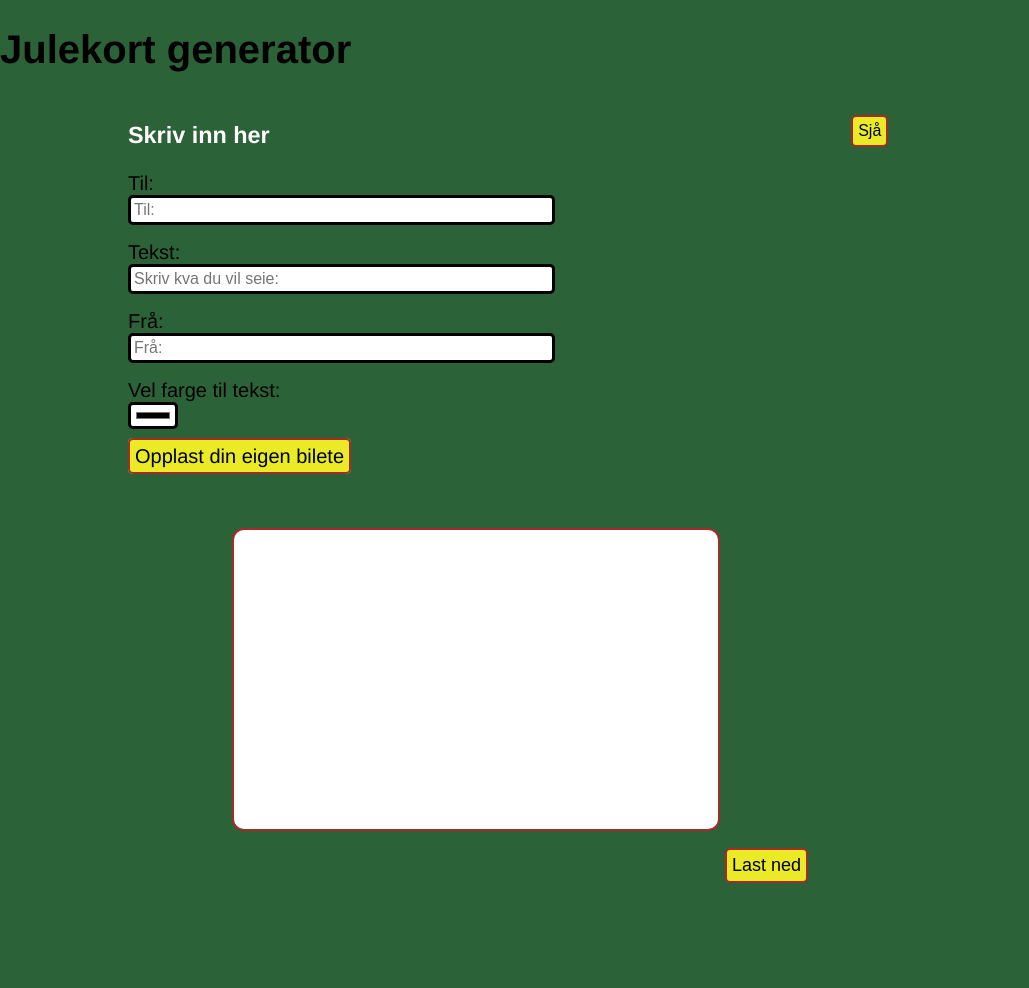
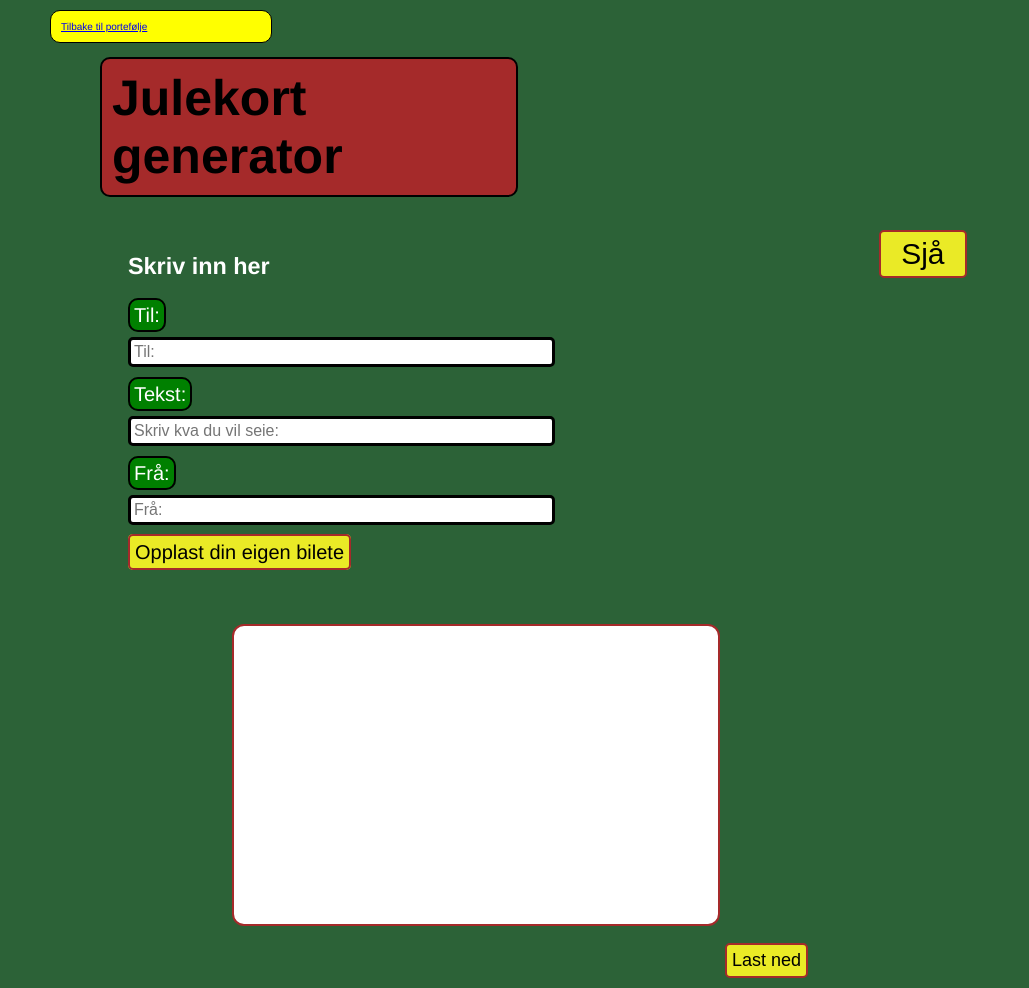
Before and after one commit to Floppar/Floppar.github.io, a plain HTML site: page opg_a/Julekort/index.html in a window 1280 px wide. Shown: the whole page, without its empty margins (0-1029 px from the left). Before the commit the page ends 893 px from the top, so only its background shows below. Drawn offline with Linux system fonts and the light colour scheme.

Commit message:
Julekort tweaks
Added a button for the Julekort in Konseptutvikling and made them fixed.

```diff
--- a/opg_a/Julekort/css/main.css
+++ b/opg_a/Julekort/css/main.css
@@ -52,15 +52,49 @@ button {
     cursor: pointer;
 }
 
+.tilbake {
+    background-color: yellow;
+    overflow: hidden;
+    border-radius: 10px;
+    margin-left: 50px;
+    margin-top: 10px;
+    color: black;
+    width: 200px;
+    font-size: 10px;
+    padding: 10px;
+    position:fixed;
+    border: solid 1px black;
+}
+
 form span {
-    font-size: 12px;
+    font-size: 12px solid black;
+}
+
+h1 {
+    font-size: 50px;
+    border-radius: 10px;
+    background-color: brown;
+    border: solid 2px black;
+    overflow: hidden;
+    margin-left: 100px;
+    padding: 10px;
+    padding-right: 20px;
+    width: 30%;
+}
+
+label {
+    color: white;
+    padding: 4px;
+    background-color: green;
+    border: solid 2px black;
+    border-radius: 10px;
 }
 
 #preview {
-    font-size: 16px;
-    margin-top: 1em;
+    font-size: 30px;
     margin-left: 2em;
-
+    padding-left: 20px;
+    padding-right: 20px;
 }
 
 #result {
@@ -69,6 +103,7 @@ form span {
     margin-left: 15%;
     border: 2px solid brown;
     background-color: white;
+    background: white;
     border-radius: 12px;
     margin-bottom: 2em;
 }
@@ -156,6 +191,7 @@ header::after {
 input {
     background-color: white;
     border: solid black;
+    margin-top: 10px;
 }
 
 select {
--- a/opg_a/Julekort/index.html
+++ b/opg_a/Julekort/index.html
@@ -10,7 +10,9 @@
 </head>
 
 <body>
-
+    <div class="tilbake">
+        <a href="/index.html">Tilbake til portefølje</a>
+    </div><br>
     <h1>Julekort generator</h1>
     <div class="back">
         <form>
@@ -21,8 +23,6 @@
             <input type="text" id="overskrift" placeholder="Skriv kva du vil seie:">
             <label>Frå:</label>
             <input type="text" id="frå" placeholder="Frå:">
-            <label for="fargeval">Vel farge til tekst:</label>
-            <input type="color" id="fargeval" style="width: 50px;" />
             <label for="file" class="upload">Opplast din eigen bilete</label>
             <br>
             <input type="file" id="file" accept="image/*" onchange="loadImage(event)">
@@ -31,13 +31,6 @@
 
         <div class="container">
             <canvas id="result" class="Kort">
-
-                <header id="head">
-                    <div class="jul">
-                        <h4>Jule kort</h4>
-                    </div>
-                    <img src="image/julekrans.jpg" id="logo">
-                </header>
 
                 <div class="content">
                     <img src="" id="imgDisplayed">
--- a/opg_a/Julekort/js/java.js
+++ b/opg_a/Julekort/js/java.js
@@ -16,7 +16,6 @@ function prev(){
     let overskrift = document.getElementById("overskrift").value;
     let til = document.getElementById("til").value;
     let frå = document.getElementById("frå").value;
-    window.addEventListener("load", startup, false);
 
 
 
@@ -29,29 +28,6 @@ function prev(){
     till.innerHTML = til;
     fråå.innerHTML = frå;
 
-    let fargeval;
-    const defaultColor = "#0000ff";
-
-    function startup() {
-        colorPicker = document.querySelector("#fargeval");
-        colorPicker.value = defaultColor;
-        colorPicker.addEventListener("input", updateFirst, false);
-        colorPicker.addEventListener("change", updateAll, false);
-        colorPicker.select();
-      }
-
-      function updateFirst(event) {
-        const fillStyle = document.querySelector("fillStyle");
-        if (fillStyle) {
-          fillStyle.style.color = event.target.value;
-        }
-      }
-
-      function updateAll(event) {
-        document.querySelectorAll("fillStyle").forEach((fillStyle) => {
-          fillStyle.style.color = event.target.value;
-        });
-      }
 
     ctx.fillStyle = "rgb(33, 64, 39)";
     ctx.rect(0, 0, 300, 56);
--- a/opg_a/spelmagasine/css/main.css
+++ b/opg_a/spelmagasine/css/main.css
@@ -244,6 +244,7 @@ input[type=radio] {
     width: 110px;
     font-size: 30px;
     padding: 10px;
+    position: fixed;
 }
 
 #score {
```
Also changed, not shown: kons.html (+3 -0 lines).
